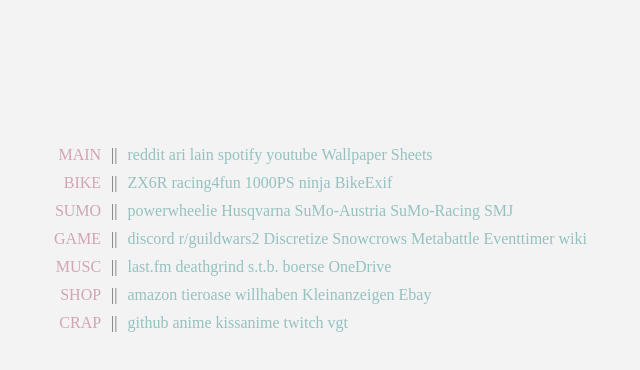
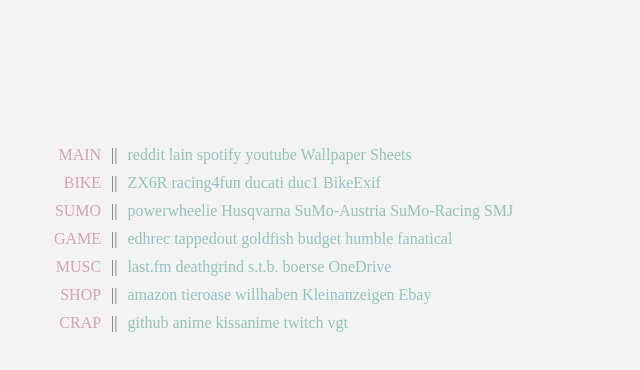
Before and after one commit to Xerolution/home, a plain HTML site: page index.html in a window 1280 px wide. Shown: the whole page, without its empty margins (156-796 px from the left). Drawn offline with Linux system fonts and the light colour scheme.

Commit message:
update games, remove arisu

```diff
--- a/index.html
+++ b/index.html
@@ -36,14 +36,14 @@ td:nth-child(2) {
 <body>
   <table valign="top" border="0" width="100%" height="20%"><tr><td><table>
 
-<tr><td align="right">MAIN</td><td>    ||  </td><td><a href="http://www.reddit.com">reddit</a>  <a href="https://arisuchan.jp/">ari</a>  <a href="https://lainchan.org/">lain</a>  <a href="http://open.spotify.com">spotify</a>  <a href="https://www.youtube.com/">youtube</a>  <a href="https://boards.4chan.org/wg/catalog">Wallpaper</a>   <a href="https://docs.google.com/spreadsheets/u/0/">Sheets</a>   </td></tr><tr>
+<tr><td align="right">MAIN</td><td>    ||  </td><td><a href="http://www.reddit.com">reddit</a>  <a href="https://lainchan.org/">lain</a>  <a href="http://open.spotify.com">spotify</a>  <a href="https://www.youtube.com/">youtube</a>  <a href="https://boards.4chan.org/wg/catalog">Wallpaper</a>   <a href="https://docs.google.com/spreadsheets/u/0/">Sheets</a>   </td></tr><tr>
 
-<td align="right">BIKE</td><td>    ||  </td><td><a href="http://zx6r.com/">ZX6R</a>  <a href="http://www.racing4fun.de/">racing4fun</a>  <a href="http://www.1000ps.at">1000PS</a>  <a href="http://www.kawasaki-ninja-forum.de/">ninja</a>  <a href="http://www.bikeexif.com/">BikeExif</a>  </td></tr><tr>
+<td align="right">BIKE</td><td>    ||  </td><td><a href="http://zx6r.com/">ZX6R</a>  <a href="http://www.racing4fun.de/">racing4fun</a>  <a href="https://www.ducati.org/whats-new/posts/">ducati</a>  <a href="https://www.ducati1.de/">duc1</a>  <a href="http://www.bikeexif.com/">BikeExif</a>  </td></tr><tr>
 
 <td align="right">SUMO</td><td>    ||  </td><td><a href="http://www.powerwheelie.de">powerwheelie</a>  <a href="http://www.husqvarna-forum.de/">Husqvarna</a>  <a href="http://www.supermoto-austria.at">SuMo-Austria</a>  <a href="http://www.supermoto-racing.de">SuMo-Racing</a>  <a href="http://supermotojunkie.com/">SMJ</a>  </td></tr><tr>
 
 
-<td  align="right">GAME</td><td>    ||  </td><td><a href="https://discordapp.com/channels/@me">discord</a>  <a href="https://www.reddit.com/r/pathofexile">r/guildwars2</a>  <a href="https://discretize.eu/">Discretize</a>  <a href="https://snowcrows.com/">Snowcrows</a>  <a href="https://metabattle.com/wiki/MetaBattle_Wiki">Metabattle</a>  <a href="https://gw2timer.com/">Eventtimer</a>  <a href="https://wiki.guildwars2.com/wiki/Main_Page">wiki</a>  </td></tr><tr>
+<td  align="right">GAME</td><td>    ||  </td><td><a href="https://edhrec.com/">edhrec</a>  <a href="https://tappedout.net/">tappedout</a>  <a href="https://www.mtggoldfish.com/">goldfish</a>  <a href="http://thatbutbudget.c1.biz/">budget</a>  <a href="https://www.humblebundle.com/">humble</a>  <a href="https://www.fanatical.com/">fanatical</a>  </td></tr><tr>
 
 <td align="right">MUSC</td><td>    ||  </td><td><a href="http://www.lastfm.de/home">last.fm</a>  <a href="http://deathgrind.net/">deathgrind</a>  <a href="http://sharethisbreath.blogspot.co.at/">s.t.b.</a>  <a href="https://boerse.to/">boerse</a>  <a href="https://onedrive.live.com/">OneDrive</a>  </td></tr><tr>
 
```
